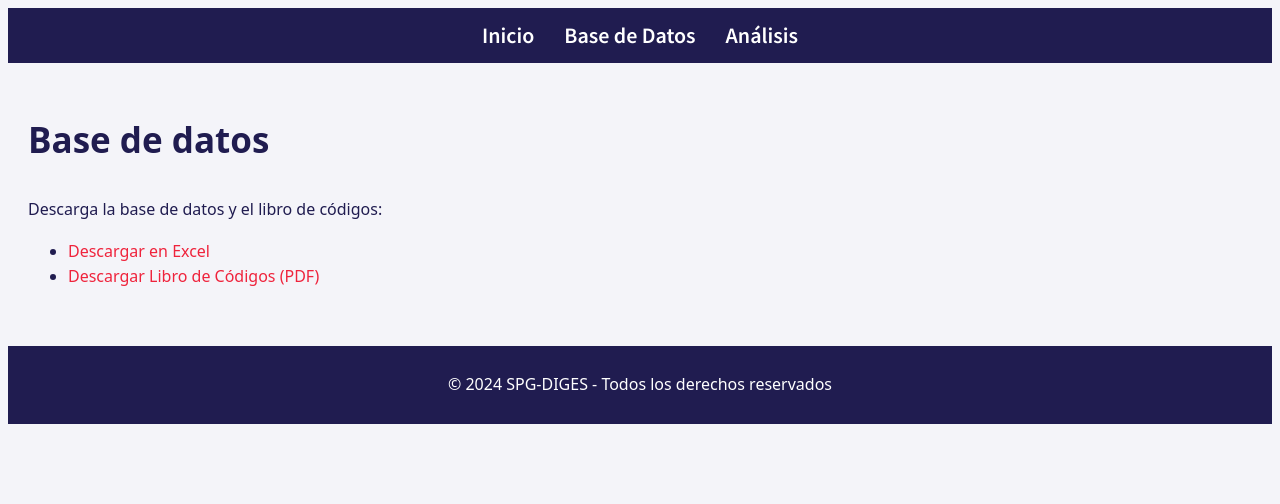
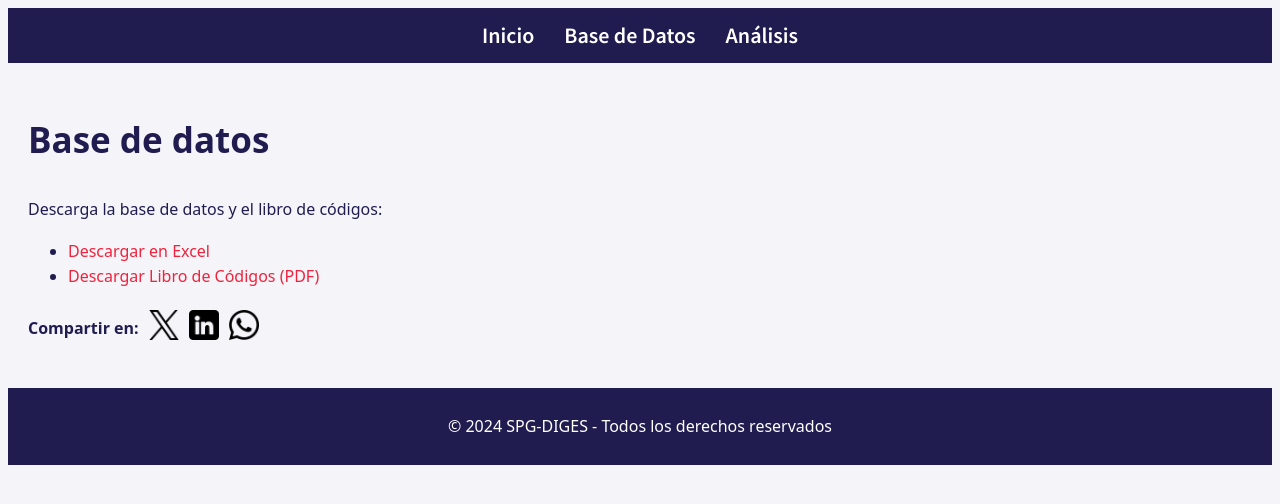
Before and after one commit to florgayraud/spg-diges.github.io, a plain HTML site: page index.html in a window 1280 px wide. Both pictures are taken after a click on the link "Base de Datos". Drawn offline with Linux system fonts and the light colour scheme.

Commit message:
agrego boton compartir

```diff
--- a/assets/css/style.css
+++ b/assets/css/style.css
@@ -102,3 +102,25 @@ nav ul li a:hover {
     width: 150px; /* Ajusta el tamaño del segundo logo */
     height: auto;
 }
+
+.social-share {
+    display: flex;
+    align-items: center;
+    gap: 10px; /* Espacio entre cada botón */
+    margin-top: 20px;
+}
+
+.social-share p {
+    margin: 0;
+    font-weight: bold;
+}
+
+.social-share a img {
+    width: 30px; /* Ajusta el tamaño del ícono */
+    height: auto;
+    transition: transform 0.2s; /* Efecto al pasar el mouse */
+}
+
+.social-share a img:hover {
+    transform: scale(1.1); /* Aumenta el tamaño al pasar el mouse */
+}
--- a/index.html
+++ b/index.html
@@ -52,7 +52,27 @@
             <li><a href="downloads/SPG DIGES Base de datos version 1.0.xlsx" download>Descargar en Excel</a></li>
             <li><a href="downloads/SPG-DIGES -Libro de codigo- version 1.0.docx.pdf" download>Descargar Libro de Códigos (PDF)</a></li>
         </ul>
+        <!-- Botones de Compartir en Redes Sociales -->
+    <div class="social-share">
+        <p>Compartir en:</p>
+
+        <!-- Botón de Twitter (X) -->
+        <a href="https://twitter.com/intent/tweet?url=https://florgayraud.github.io/spg-diges.github.io&text=Mira%20esta%20base%20de%20datos%20de%20sentencias%20con%20perspectiva%20de%20género" target="_blank">
+            <img src="assets/img/twitter.png" alt="Compartir en Twitter" width="30">
+        </a>
+
+        <!-- Botón de LinkedIn -->
+        <a href="https://www.linkedin.com/sharing/share-offsite/?url=https://florgayraud.github.io/spg-diges.github.io" target="_blank">
+            <img src="assets/img/linkedin.png" alt="Compartir en LinkedIn" width="30">
+        </a>
+
+        <!-- Botón de WhatsApp -->
+        <a href="https://wa.me/?text=Mira%20esta%20base%20de%20datos%20de%20sentencias%20con%20perspectiva%20de%20género:%20https://florgayraud.github.io/spg-diges.github.io" target="_blank">
+            <img src="assets/img/whatsapp.png" alt="Compartir en WhatsApp" width="30">
+        </a>
+    </div>
     </section>
+
 
     <section id="analisis" class="seccion" style="display: none;">
         <h2>Análisis de datos</h2>
```
Also changed, not shown: assets/img/linkedin.png (added), assets/img/twitter.png (added), assets/img/whatsapp.png (added).
